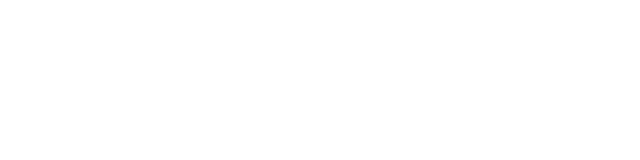
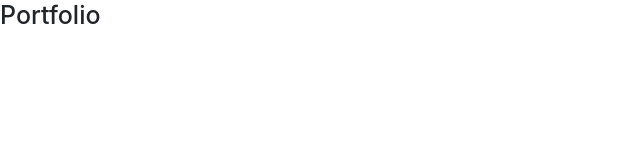
Before and after one commit to eesa94/react-portfolio, a React (Create React App) app: page /portfolio in a window 1280 px wide. Shown: the top 160 px of the page, without its empty margins (0-640 px from the left). Built offline with nearby package versions, Linux system fonts and the light colour scheme.

Commit message:
create about and portfolio components and link from home page

```diff
--- a/src/App.js
+++ b/src/App.js
@@ -3,6 +3,8 @@
 import 'bootstrap/dist/css/bootstrap.min.css';
 import { BrowserRouter, Route, Switch, Link } from 'react-router-dom';
 import Home from './components/Home';
+import About from './components/About';
+import Portfolio from './components/Portfolio';
 
 class App extends Component {
   render() {
@@ -12,8 +14,8 @@
 
           <Switch>
             <Route exact path='/' component={Home} />
-            {/* <Route path='/about' component={About} />
-            <Route path='/portfolio' component={Portfolio} /> */}
+            <Route path='/about' component={About} />
+            <Route path='/portfolio' component={Portfolio} />
           </Switch>
         </div>
       </BrowserRouter>
--- /dev/null
+++ b/src/components/About.js
@@ -0,0 +1,22 @@
+import React, { Component } from 'react'
+
+export class About extends Component {
+    constructor(props) {
+        super(props)
+
+        this.state = {
+
+        }
+    }
+
+
+    render() {
+        return (
+            <div>
+                <h1>about me</h1>
+            </div>
+        )
+    }
+}
+
+export default About
--- a/src/components/Home.js
+++ b/src/components/Home.js
@@ -1,6 +1,7 @@
 import React from 'react';
 import './Home.css';
 import { Container, Row, Col, Button } from 'reactstrap';
+import { Link, withRouter } from 'react-router-dom';
 import home_background from '../img/home_background.jpg';
 import SocialLinks from './SocialLinks';
 
@@ -19,14 +20,18 @@
 
                 <Row className="mb3">
                     <Col xs="6" className="text-right">
+                        <Link to='/about'>
                             <Button className="homeButton montserrat-5 shadow">
                                 About Me
                             </Button>
+                        </Link>
                     </Col>
                     <Col xs="6" className="text-left">
+                        <Link to='/portfolio'>
                             <Button className="homeButton montserrat-5 shadow">
                                 View Work
                             </Button>
+                        </Link>
                     </Col>
                 </Row>
 
@@ -52,4 +57,4 @@
     )
 }
 
-export default Home
+export default withRouter(Home)
--- /dev/null
+++ b/src/components/Portfolio.js
@@ -0,0 +1,22 @@
+import React, { Component } from 'react'
+
+export class Portfolio extends Component {
+    constructor(props) {
+        super(props)
+
+        this.state = {
+
+        }
+    }
+
+
+    render() {
+        return (
+            <div>
+                <h1>Portfolio</h1>
+            </div>
+        )
+    }
+}
+
+export default Portfolio
```
Lines whose indentation alone changed are shown as unchanged.
